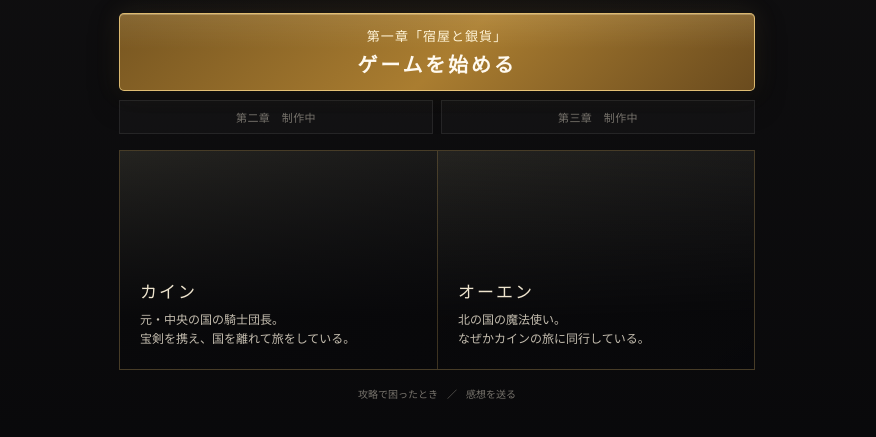
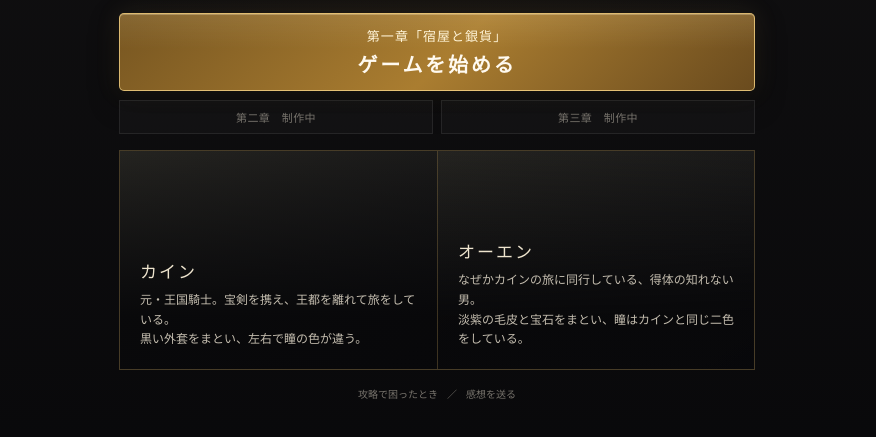
Before and after one commit to nansuka1125/okai-RPG, a website: page index.html in a window 1280 px wide. Shown: the part 277-714 px from the top of the page, without its empty margins (203-1079 px from the left). Drawn offline with Linux system fonts and the light colour scheme.

Commit message:
Update top page character descriptions

```diff
--- a/index.html
+++ b/index.html
@@ -41,14 +41,14 @@
             <article class="character-card character-card--cain">
                 <div class="character-copy">
                     <h2>カイン</h2>
-                    <p>元・中央の国の騎士団長。<br>宝剣を携え、国を離れて旅をしている。</p>
+                    <p>元・王国騎士。宝剣を携え、王都を離れて旅をしている。<br>黒い外套をまとい、左右で瞳の色が違う。</p>
                 </div>
             </article>
 
             <article class="character-card character-card--owen">
                 <div class="character-copy">
                     <h2>オーエン</h2>
-                    <p>北の国の魔法使い。<br>なぜかカインの旅に同行している。</p>
+                    <p>なぜかカインの旅に同行している、得体の知れない男。<br>淡紫の毛皮と宝石をまとい、瞳はカインと同じ二色をしている。</p>
                 </div>
             </article>
         </section>
```
